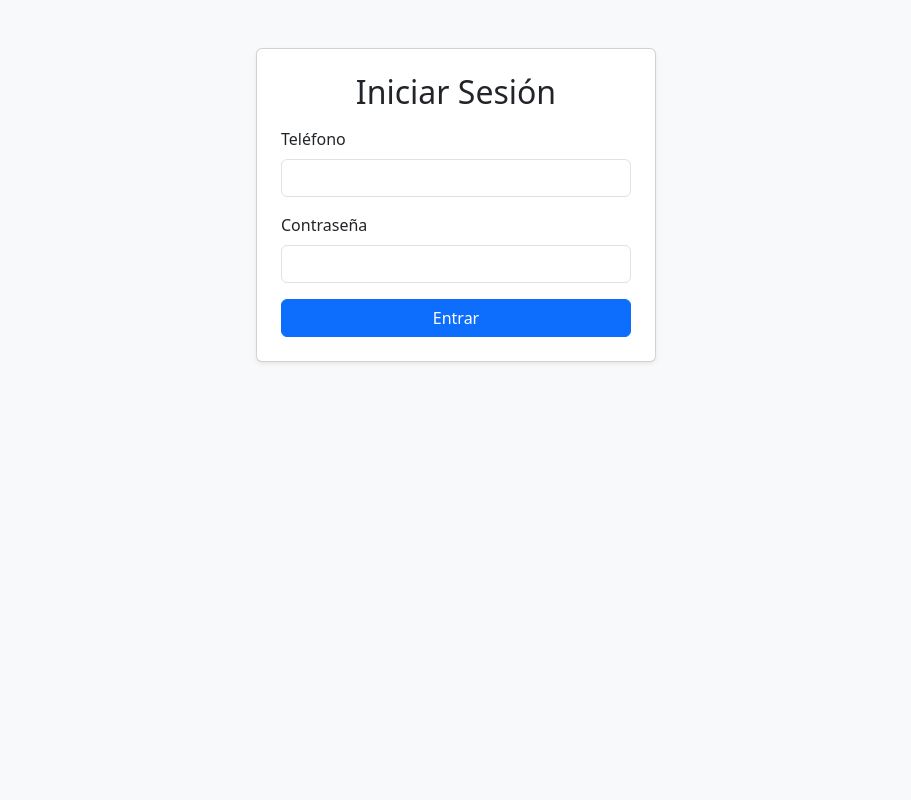
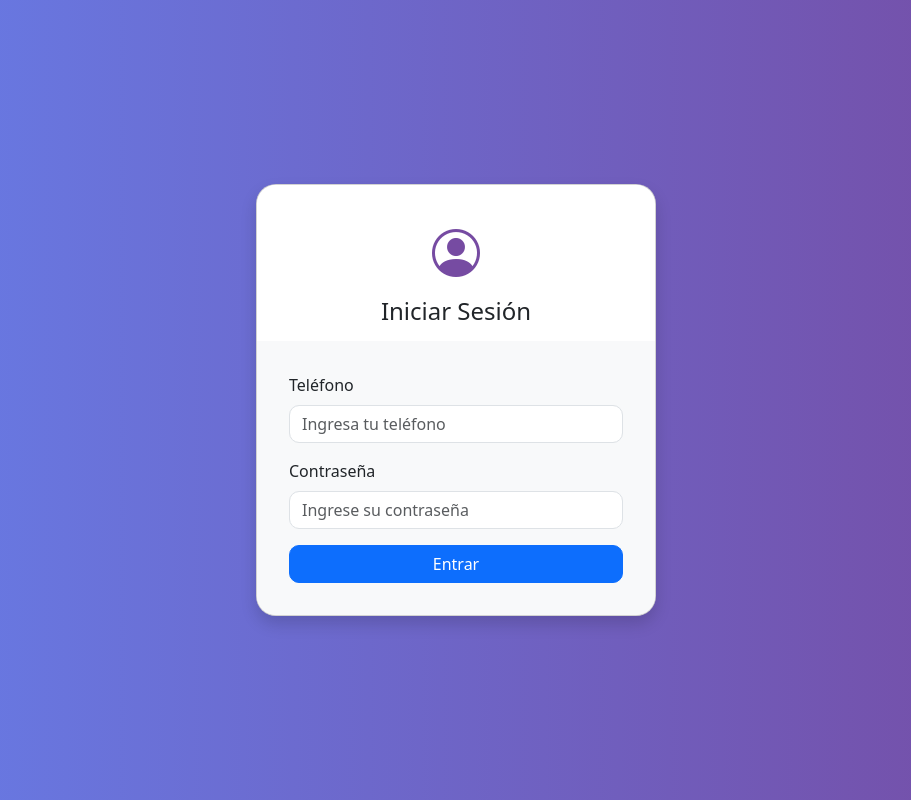
Before and after one commit to albert-chanZ/fidelizacion, a PHP site: page /login.php in a window 1280 px wide. Shown: the whole page, without its empty margins (184-1095 px from the left). Run offline with PHP 8.4, Linux system fonts and the light colour scheme.

Commit message:
Apis y actualizaciones de vistas

```diff
--- a/login.php
+++ b/login.php
@@ -29,23 +29,65 @@ if ($_SERVER["REQUEST_METHOD"] == "POST") {
 <html lang="es">
 <head>
   <meta charset="UTF-8">
-  <title>Login</title>
-  <link rel="stylesheet" href="assets/css/style.css">
+  <title>Login - Fidelización</title>
   <link href="https://cdn.jsdelivr.net/npm/bootstrap@5.3.0/dist/css/bootstrap.min.css" rel="stylesheet">
+  <link href="https://cdn.jsdelivr.net/npm/bootstrap-icons@1.10.5/font/bootstrap-icons.css" rel="stylesheet">
+  <style>
+    body {
+      background: linear-gradient(to right, #667eea, #764ba2);
+      min-height: 100vh;
+      display: flex;
+      align-items: center;
+      justify-content: center;
+    }
+    .login-card {
+      width: 100%;
+      max-width: 400px;
+      border-radius: 20px;
+      overflow: hidden;
+    }
+    .login-card .card-header {
+      background-color: #fff;
+      text-align: center;
+      padding: 2rem 1rem 1rem;
+      border-bottom: none;
+    }
+    .login-card .card-body {
+      background-color: #f8f9fa;
+      padding: 2rem;
+    }
+    .login-card .form-control {
+      border-radius: 10px;
+    }
+    .login-card .btn-primary {
+      border-radius: 10px;
+    }
+    .brand-icon {
+      font-size: 3rem;
+      color: #764ba2;
+    }
+  </style>
 </head>
-<body class="bg-light">
-<div class="container mt-5">
-  <div class="card p-4 shadow-sm">
-    <h2 class="text-center mb-3">Iniciar Sesión</h2>
-    <?php if (!empty($error)) echo "<div class='alert alert-danger'>$error</div>"; ?>
+<body>
+<div class="card shadow login-card">
+  <div class="card-header">
+    <div class="brand-icon mb-2">
+      <i class="bi bi-person-circle"></i>
+    </div>
+    <h4 class="mb-0">Iniciar Sesión</h4>
+  </div>
+  <div class="card-body">
+    <?php if (!empty($error)): ?>
+      <div class="alert alert-danger text-center"><?= $error ?></div>
+    <?php endif; ?>
     <form method="POST">
       <div class="mb-3">
         <label for="telefono" class="form-label">Teléfono</label>
-        <input type="text" class="form-control" name="telefono" required>
+        <input type="text" class="form-control" name="telefono" placeholder="Ingresa tu teléfono" required>
       </div>
       <div class="mb-3">
         <label for="password" class="form-label">Contraseña</label>
-        <input type="password" class="form-control" name="password" required>
+        <input type="password" class="form-control" name="password" placeholder="Ingrese su contraseña" required>
       </div>
       <button type="submit" class="btn btn-primary w-100">Entrar</button>
     </form>
--- a/usuario/canje_premios.php
+++ b/usuario/canje_premios.php
@@ -23,6 +23,9 @@ if ($_SERVER["REQUEST_METHOD"] == "POST") {
 <link href="https://cdn.jsdelivr.net/npm/bootstrap@5.3.0/dist/css/bootstrap.min.css" rel="stylesheet"></head>
 <body class="container mt-4">
 <h2>Canjea tus Premios</h2>
+<div class="mb-4">
+  <a href="historial.php" class="btn btn-outline-dark">📜 Ver historial de canjes</a>
+</div>
 <div class="row">
 <?php while ($p = $premios->fetch_assoc()) { ?>
   <div class="col-md-3 mb-3">
```
Also changed, not shown: API/beneficios.php (added, +12 -0 lines), API/canjear_premio.php (added, +68 -0 lines), API/historial_cliente.php (added, +52 -0 lines), usuario/historial.php (added, +68 -0 lines).
